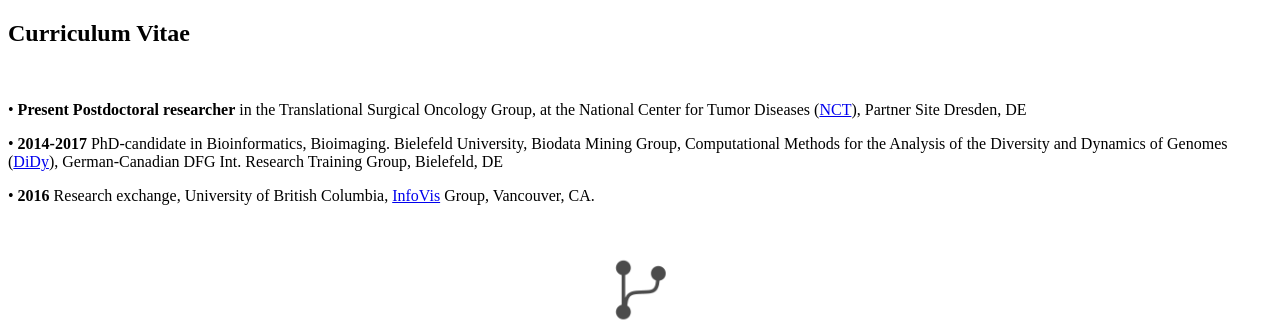
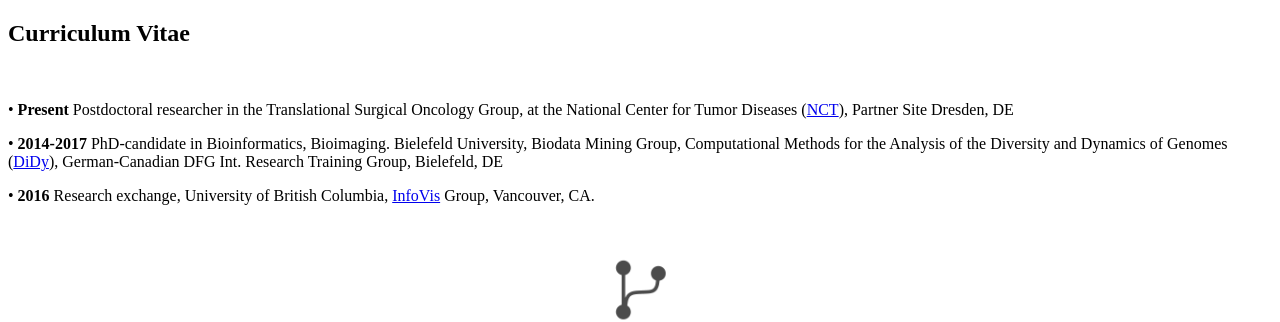
Before and after one commit to ghattab/ghattab.github.io, a Jekyll site: the page built from cv.md, in a window 1280 px wide. Shown: the part 917-1239 px from the top of the page. Built offline with Jekyll 4.4.1, drawn with Linux system fonts in a browser that asks for light colours.

Commit message:
fix present pos

```diff
--- a/_layouts/cv.html
+++ b/_layouts/cv.html
@@ -49,7 +49,7 @@
 <!--    <p align="center" class=bottom-small><img src="{{ site.url }}/images/cv/current.png" alt="" width="70" height="70"></p>-->
 
     </br>
-    <p align="left">&#8226 <strong>Present</strong> <strong>Postdoctoral researcher</strong> in the Translational Surgical Oncology Group, at the National Center for Tumor Diseases (<a href="https://www.nct-dresden.de/en.html">NCT</a>), Partner Site Dresden, DE</p>
+    <p align="left">&#8226 <strong>Present</strong> Postdoctoral researcher in the Translational Surgical Oncology Group, at the National Center for Tumor Diseases (<a href="https://www.nct-dresden.de/en.html">NCT</a>), Partner Site Dresden, DE</p>
     <p align="left">&#8226 <strong>2014-2017</strong> PhD-candidate in Bioinformatics, Bioimaging. Bielefeld University, Biodata Mining Group, Computational Methods for the Analysis of the Diversity and Dynamics of Genomes (<a href="https//didy.uni-bielefeld.de/">DiDy</a>), German-Canadian DFG Int. Research Training Group, Bielefeld, DE</p>
     <p align="left">&#8226 <strong>2016</strong> Research exchange, University of British Columbia, <a href="http://www.cs.ubc.ca/group/infovis/">InfoVis</a> Group, Vancouver, CA.</p>
     <p align="left"> </p>
```
